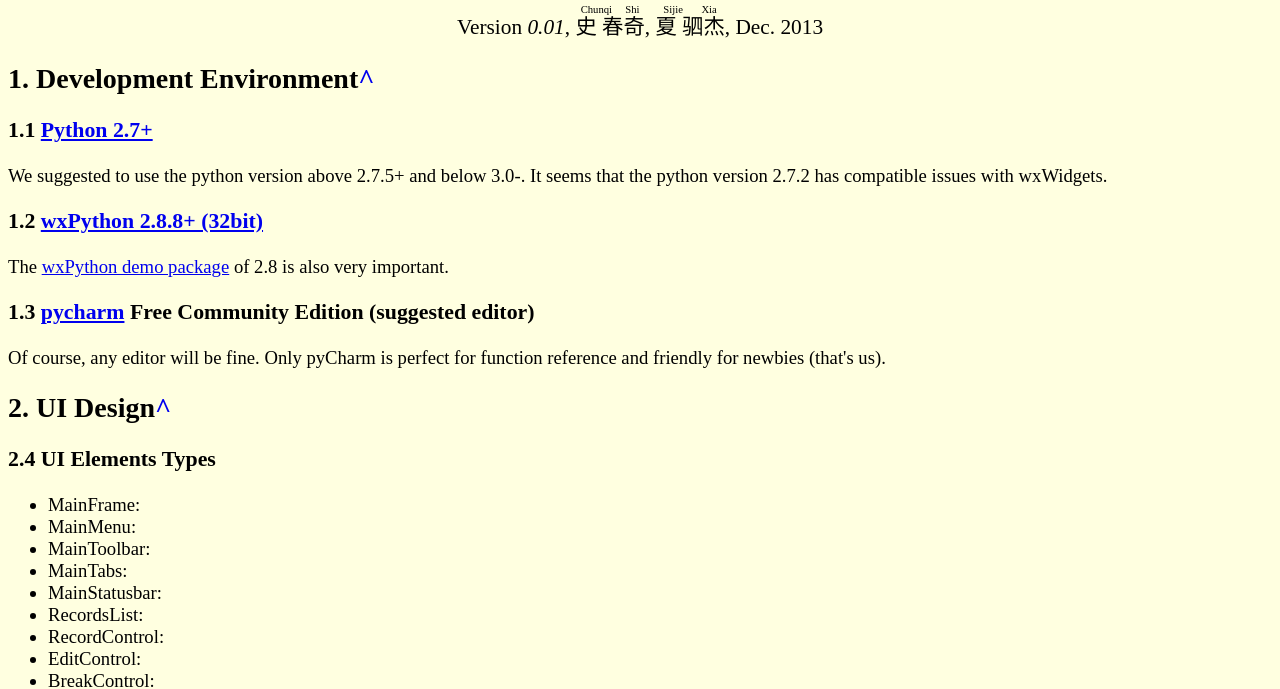
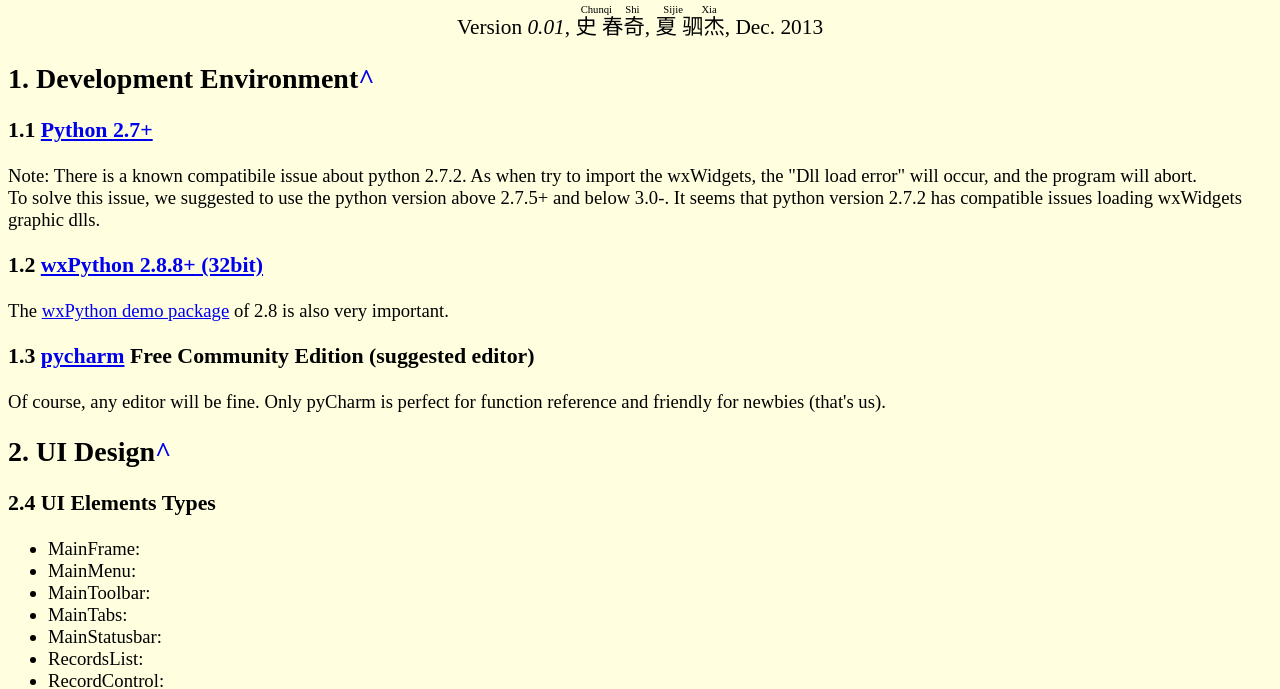
Before and after one commit to bibiparrot/bibiparrot, a plain HTML site: page dev-docs/bibiparrot-shi-2013-12-20.html in a window 1280 px wide. Shown: the part 119-808 px from the top of the page. Drawn offline with Linux system fonts and the light colour scheme.

Commit message:
Update the dev-tools. Update the readme file.

```diff
--- a/dev-docs/bibiparrot-shi-2013-12-20.html
+++ b/dev-docs/bibiparrot-shi-2013-12-20.html
@@ -93,7 +93,8 @@
 
 <a name="dev-env" />
 <h2>Development Environment<a href="#_top_" style="text-decoration: none;">^</a></h2>
-<h3><a href="http://www.python.org/download/releases/2.7/" target="_blank">Python 2.7+</a> </h3> <p> We suggested to use the python version above 2.7.5+ and below 3.0-. It seems that the python version 2.7.2 has compatible issues with wxWidgets. </p>
+<h3><a href="http://www.python.org/download/releases/2.7/" target="_blank">Python 2.7+</a> </h3>
+<p> Note: There is a known compatibile issue about python 2.7.2. As when try to import the wxWidgets, the "Dll load error" will occur, and the program will abort. <br /> To solve this issue, we suggested to use the python version above 2.7.5+ and below 3.0-. It seems that python version 2.7.2 has compatible issues loading wxWidgets graphic dlls. </p>
 <h3><a href="http://wxpython.org/" target="_blank">wxPython 2.8.8+ (32bit)</a> </h3>
  <p> The <a href="http://sourceforge.net/projects/wxpython/files/wxPython/2.8.10.1/" target="_blank">wxPython demo package</a>  of 2.8 is also very important.
 </p>
```
Also changed, not shown: README.txt.
